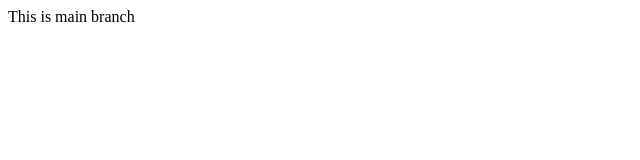
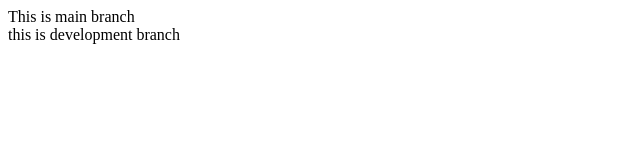
Before and after one commit to NazmulhaqueD/e-university, a plain HTML site: page index.html in a window 1280 px wide. Shown: the whole page, without its empty margins (0-640 px from the left). Drawn offline with Linux system fonts and the light colour scheme.

Commit message:
created development branch

```diff
--- a/index.html
+++ b/index.html
@@ -9,5 +9,8 @@
     <div>
         This is main branch
     </div>
+    <div>
+        this is development branch
+    </div>
 </body>
 </html>
```
